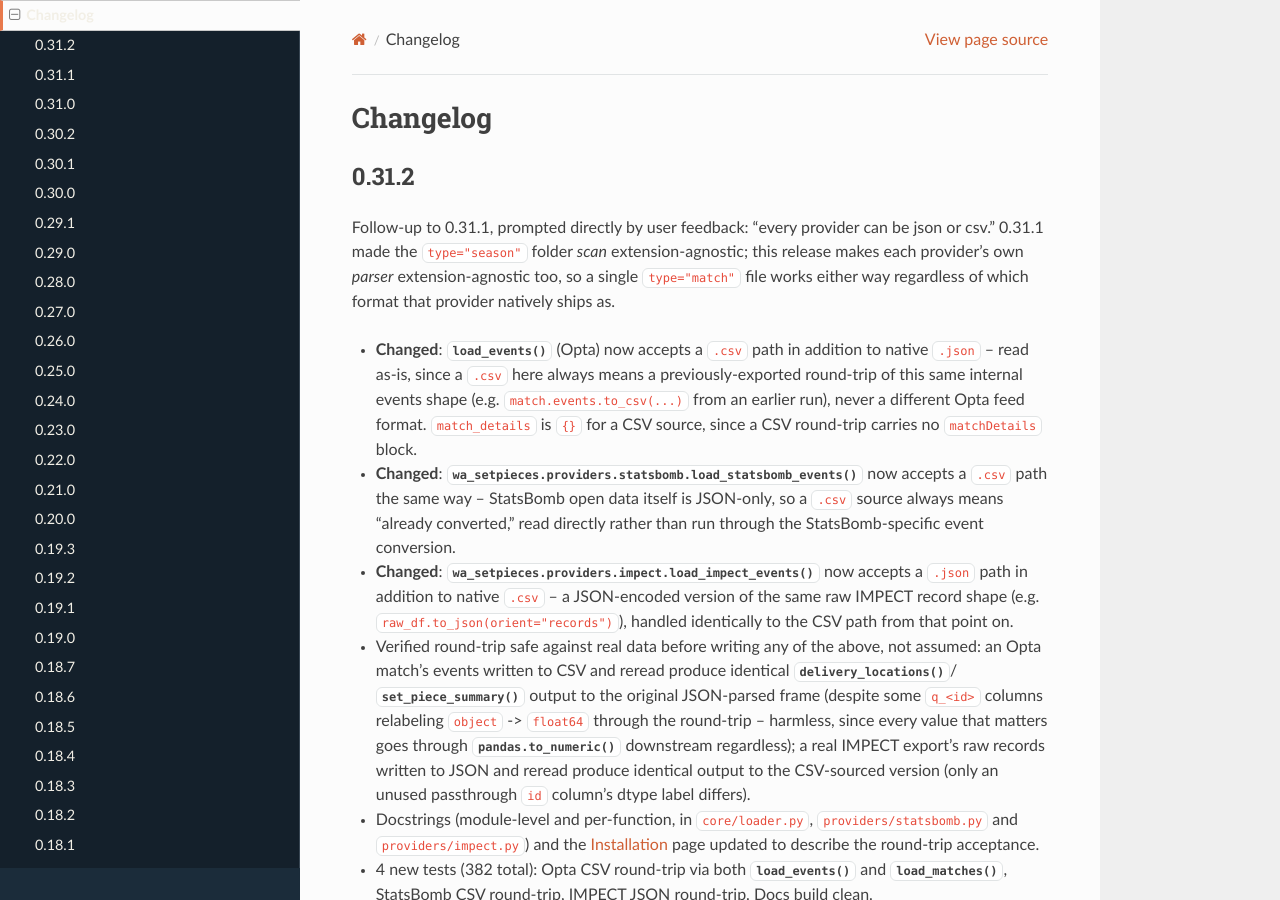
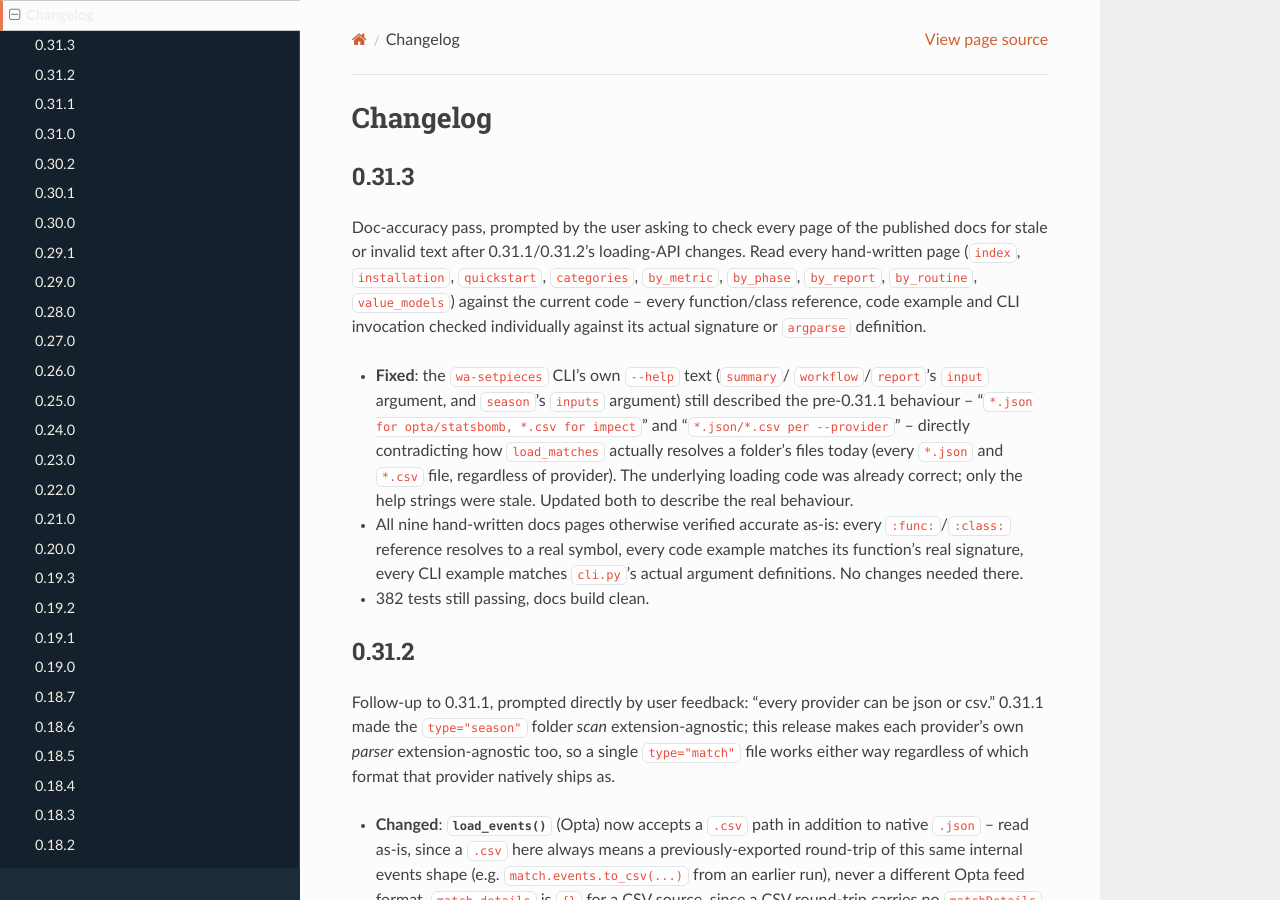
Before and after one commit to marclamberts/waltzinganalytics, a Sphinx documentation site: the page built from docs/source/changelog.rst, in a window 1280 px wide and 900 px high. Built offline with Sphinx 7.4.7 and the Read the Docs theme 3.1.0, drawn with Linux system fonts in a browser that asks for light colours; pages that are not in the unit, such as notebooks, are missing from menus.

Commit message:
Fix stale CLI --help text, verify every docs page against current code
User asked to check each readthedocs page for valid/accurate text after
the recent loading-API changes. Read all nine hand-written pages and
cross-checked every function reference, code example, and CLI invocation
against the actual code -- all were accurate except the CLI's own --help
strings, which still described the pre-0.31.1 per-provider extension
gating ("*.json for opta/statsbomb, *.csv for impect") that load_matches
no longer does. Fixed the help text on summary/workflow/report's `input`
and season's `inputs` arguments to match current behavior.

Co-Authored-By: Claude Sonnet 5 <noreply@anthropic.com>

```diff
--- a/docs/source/changelog.rst
+++ b/docs/source/changelog.rst
@@ -1,5 +1,32 @@
 Changelog
 =========
+
+0.31.3
+------
+
+Doc-accuracy pass, prompted by the user asking to check every page of the
+published docs for stale or invalid text after 0.31.1/0.31.2's loading-API
+changes. Read every hand-written page (``index``, ``installation``,
+``quickstart``, ``categories``, ``by_metric``, ``by_phase``, ``by_report``,
+``by_routine``, ``value_models``) against the current code -- every
+function/class reference, code example and CLI invocation checked
+individually against its actual signature or ``argparse`` definition.
+
+- **Fixed**: the ``wa-setpieces`` CLI's own ``--help`` text (``summary``/
+  ``workflow``/``report``'s ``input`` argument, and ``season``'s
+  ``inputs`` argument) still described the pre-0.31.1 behaviour --
+  "``*.json for opta/statsbomb, *.csv for impect``" and "``*.json/*.csv
+  per --provider``" -- directly contradicting how ``load_matches``
+  actually resolves a folder's files today (every ``*.json`` and
+  ``*.csv`` file, regardless of provider). The underlying loading code
+  was already correct; only the help strings were stale. Updated both to
+  describe the real behaviour.
+- All nine hand-written docs pages otherwise verified accurate as-is:
+  every ``:func:``/``:class:`` reference resolves to a real symbol,
+  every code example matches its function's real signature, every CLI
+  example matches ``cli.py``'s actual argument definitions. No changes
+  needed there.
+- 382 tests still passing, docs build clean.
 
 0.31.2
 ------
--- a/pyproject.toml
+++ b/pyproject.toml
@@ -4,7 +4,7 @@ build-backend = "setuptools.build_meta"
 
 [project]
 name = "wa-setpieces"
-version = "0.31.2"
+version = "0.31.3"
 description = "Set-piece metrics, benchmarked team/player ratings, added-value scoring and mplsoccer pitch visualizations (penalties, kick-offs, free kicks, corners, throw-ins, goal kicks) from Opta and StatsBomb event data, including second phases, xT, zones and retention"
 readme = "README.md"
 requires-python = ">=3.9"
```
Also changed, not shown: 1 other file.
